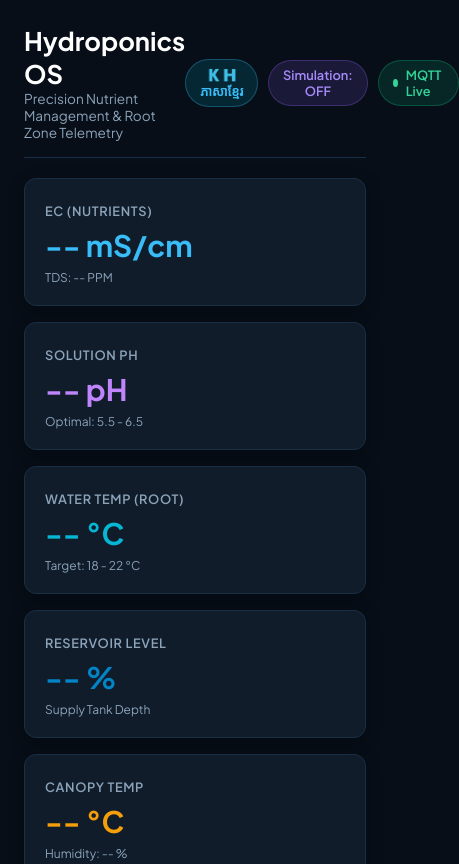
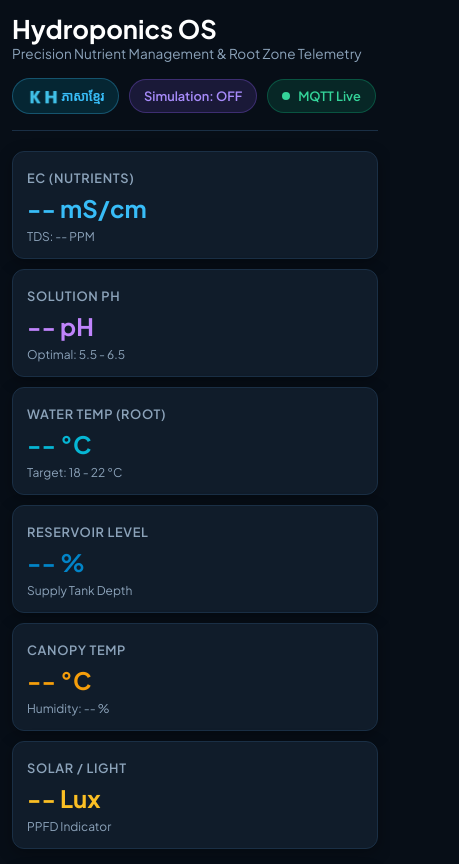
Before and after one commit to tinal-nt/Dashboard-for-Hydroponics-, a plain HTML site: page index.html in a window 390 px wide. Shown: the top 864 px of the page, 459 px wide, since content can reach past the window. Drawn offline with nearby package versions, Linux system fonts and the light colour scheme; a script that the page names is missing; a web font is replaced by a local one.

Commit message:
Refactor CSS variables and styles for consistency

```diff
--- a/style.css
+++ b/style.css
@@ -18,8 +18,8 @@
   box-sizing: border-box;
   margin: 0;
   padding: 0;
-  /* Kantumruy Pro fallback seamlessly blends English and Khmer glyphs */
   font-family: "Kantumruy Pro", "Plus Jakarta Sans", -apple-system, BlinkMacSystemFont, "Segoe UI", Roboto, sans-serif;
+  -webkit-tap-highlight-color: transparent;
 }
 
 body {
@@ -37,13 +37,16 @@ body {
   gap: 20px;
 }
 
-/* Header */
+/* ==========================================
+   HEADER
+   ========================================== */
 .hub-header {
   display: flex;
   justify-content: space-between;
   align-items: center;
   border-bottom: 1px solid var(--card-border);
   padding-bottom: 16px;
+  gap: 16px;
 }
 
 .hub-header h1 {
@@ -61,13 +64,14 @@ body {
   display: flex;
   gap: 10px;
   align-items: center;
+  flex-wrap: wrap;
 }
 
 .badge-btn {
   background: rgba(139, 92, 246, 0.15);
   color: #a78bfa;
   border: 1px solid rgba(139, 92, 246, 0.3);
-  padding: 6px 14px;
+  padding: 8px 14px;
   border-radius: 9999px;
   font-size: 0.8rem;
   font-weight: 600;
@@ -84,21 +88,17 @@ body {
   color: #fff;
 }
 
-/* Dedicated Language Switcher Style */
 .lang-btn {
   background: rgba(6, 182, 212, 0.15);
   color: #38bdf8;
   border: 1px solid rgba(56, 189, 248, 0.3);
-}
-.lang-btn:hover {
-  background: rgba(6, 182, 212, 0.3);
 }
 
 .badge-status {
   background: rgba(16, 185, 129, 0.15);
   color: #34d399;
   border: 1px solid rgba(16, 185, 129, 0.3);
-  padding: 6px 14px;
+  padding: 8px 14px;
   border-radius: 9999px;
   font-size: 0.8rem;
   font-weight: 600;
@@ -114,7 +114,9 @@ body {
   background-color: #34d399;
 }
 
-/* Cards & Grid */
+/* ==========================================
+   CARDS & SENSOR GRID (DESKTOP DEFAULT)
+   ========================================== */
 .card {
   background: var(--card-bg);
   border: 1px solid var(--card-border);
@@ -159,17 +161,13 @@ body {
 .color-temp  { color: var(--c-temp); }
 .color-light { color: var(--c-light); }
 
-/* Main Section */
+/* ==========================================
+   MAIN GRID: CHART & ACTUATOR PANEL
+   ========================================== */
 .main-grid {
   display: grid;
   grid-template-columns: 2fr 1fr;
   gap: 20px;
-}
-
-@media (max-width: 900px) {
-  .main-grid {
-    grid-template-columns: 1fr;
-  }
 }
 
 .canvas-wrapper {
@@ -178,7 +176,6 @@ body {
   width: 100%;
 }
 
-/* Control & Actuators */
 .control-group {
   margin-bottom: 14px;
 }
@@ -198,7 +195,7 @@ body {
 }
 
 .status-pill {
-  padding: 2px 10px;
+  padding: 3px 10px;
   border-radius: 12px;
   font-size: 0.75rem;
   font-weight: 700;
@@ -214,7 +211,7 @@ body {
 
 button.btn-mode, button.btn-action, button.btn-dose {
   flex: 1;
-  padding: 9px;
+  padding: 10px;
   border-radius: 8px;
   border: 1px solid var(--card-border);
   background: #0b1521;
@@ -236,21 +233,11 @@ button.btn-mode.active {
 .btn-action.btn-off { background: #ef4444; color: white; border: none; }
 .btn-action.btn-off:hover { background: #dc2626; }
 
-.btn-dose-ph {
-  border-color: #c084fc;
-  color: #c084fc;
-}
-.btn-dose-ph:hover {
-  background: rgba(192, 132, 252, 0.15);
-}
+.btn-dose-ph { border-color: #c084fc; color: #c084fc; }
+.btn-dose-ph:hover { background: rgba(192, 132, 252, 0.15); }
 
-.btn-dose-ec {
-  border-color: #38bdf8;
-  color: #38bdf8;
-}
-.btn-dose-ec:hover {
-  background: rgba(56, 189, 248, 0.15);
-}
+.btn-dose-ec { border-color: #38bdf8; color: #38bdf8; }
+.btn-dose-ec:hover { background: rgba(56, 189, 248, 0.15); }
 
 .card-divider {
   border: none;
@@ -270,3 +257,61 @@ button.btn-mode.active {
   height: 120px;
   overflow-y: auto;
 }
+
+/* ==========================================
+   PHONE MODE (RESPONSIVE SCREEN OVERRIDES)
+   ========================================== */
+@media (max-width: 768px) {
+  body {
+    padding: 12px;
+  }
+
+  /* Stack header items neatly */
+  .hub-header {
+    flex-direction: column;
+    align-items: flex-start;
+  }
+
+  .header-badges {
+    width: 100%;
+    justify-content: flex-start;
+  }
+
+  /* Two cards per row on mobile for high density without squishing */
+  .sensor-grid {
+    grid-template-columns: repeat(2, 1fr);
+    gap: 10px;
+  }
+
+  .card {
+    padding: 14px;
+  }
+
+  .metric-val {
+    font-size: 1.5rem;
+  }
+
+  /* Stack chart on top of controls */
+  .main-grid {
+    grid-template-columns: 1fr;
+    gap: 16px;
+  }
+
+  /* Compact chart height so buttons remain easily reachable */
+  .canvas-wrapper {
+    height: 220px;
+  }
+
+  /* Taller touch targets for thumb taps */
+  button.btn-mode, button.btn-action, button.btn-dose {
+    min-height: 44px;
+    font-size: 0.85rem;
+  }
+}
+
+/* Extra small phones (iPhone SE, narrow screens) */
+@media (max-width: 420px) {
+  .sensor-grid {
+    grid-template-columns: 1fr;
+  }
+}
```
